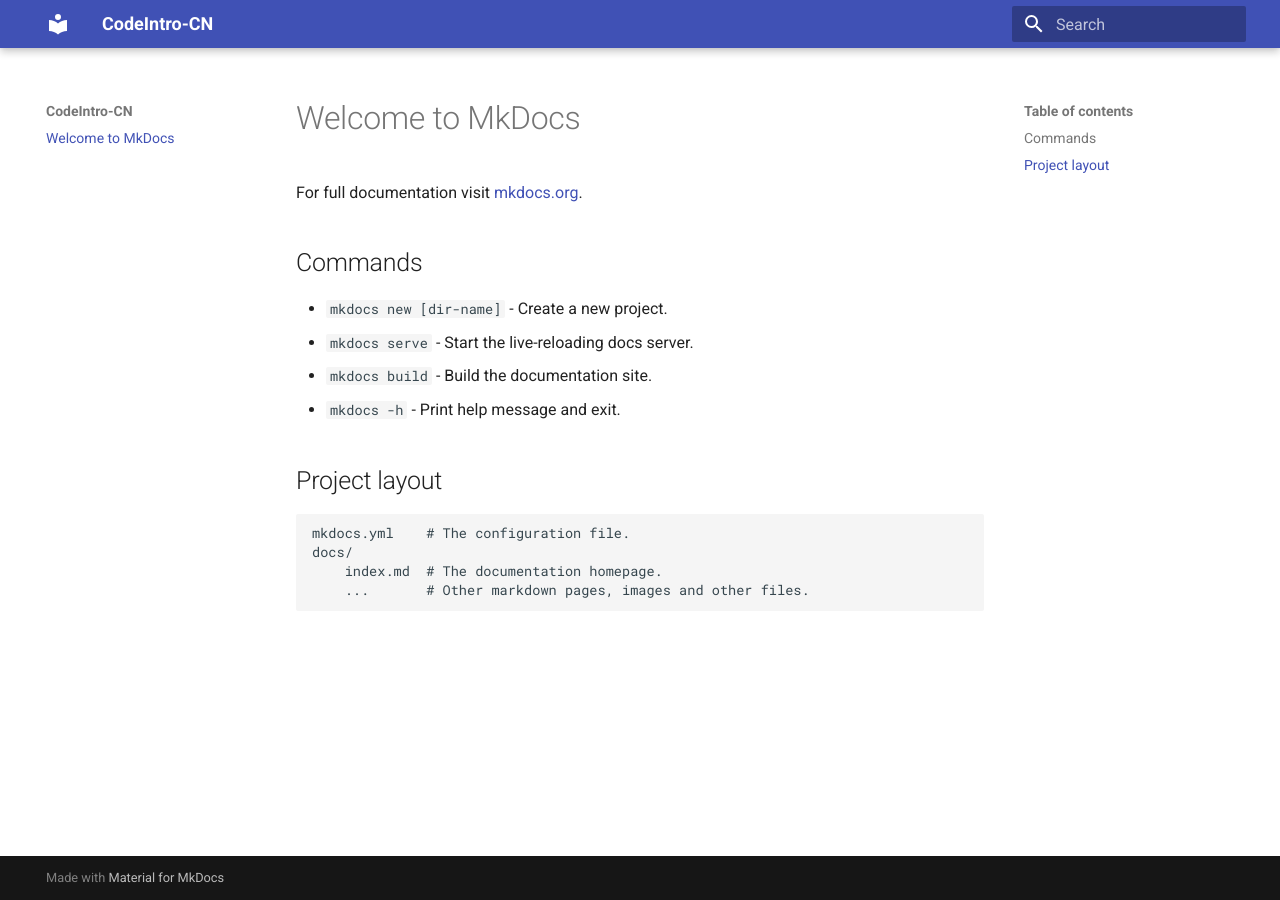
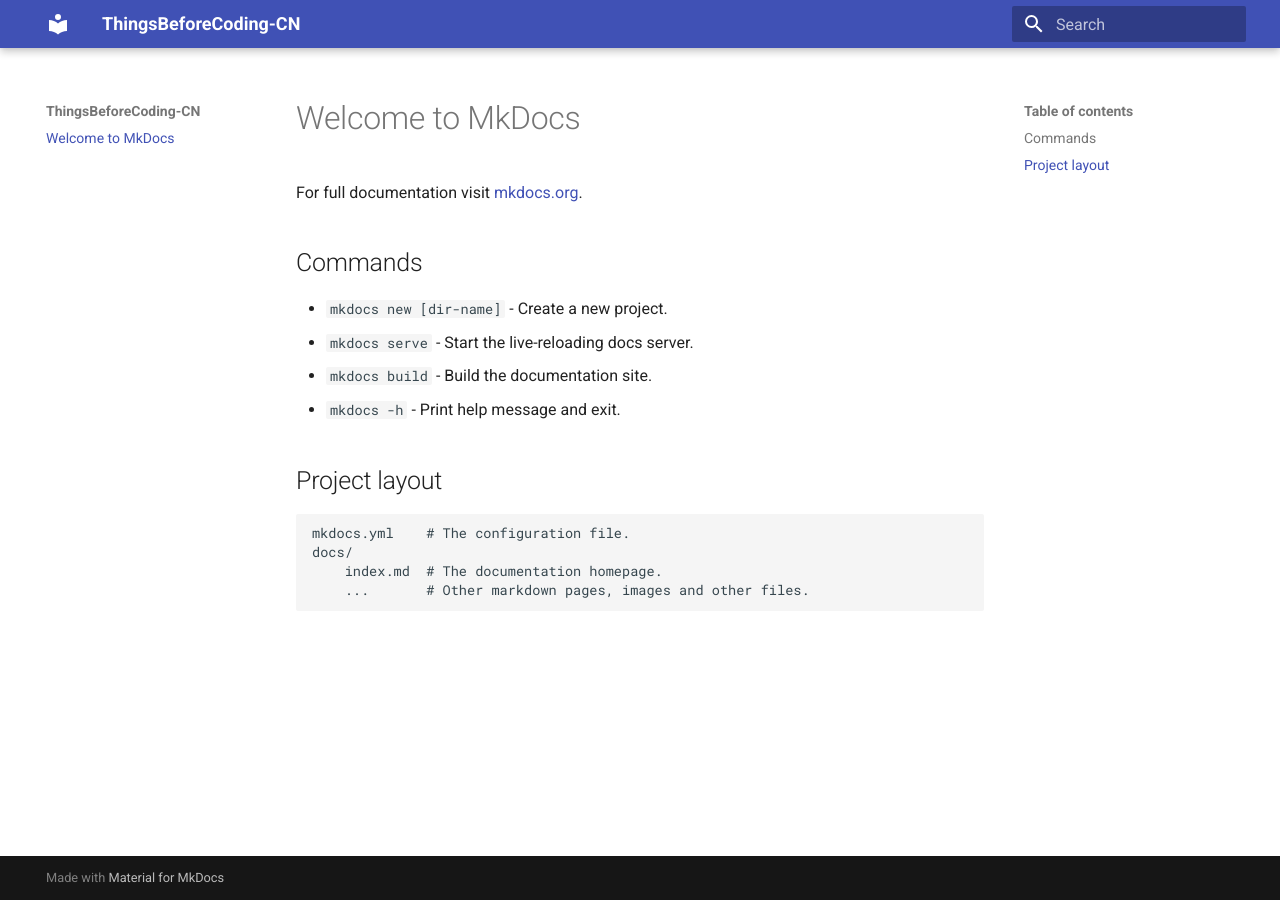
Before and after one commit to thousand-trees-academy/TTA-proposal-docs, an MkDocs documentation site: the page built from docs/index.md, in a window 1280 px wide. Built offline with MkDocs 1.6.1 and Material for MkDocs 9.7.7, drawn with Linux system fonts in a browser that asks for light colours.

Commit message:
change project name in mkdocs.yml

```diff
--- a/mkdocs.yml
+++ b/mkdocs.yml
@@ -1,3 +1,3 @@
-site_name: CodeIntro-CN
+site_name: ThingsBeforeCoding-CN
 theme:
   name: material
```
